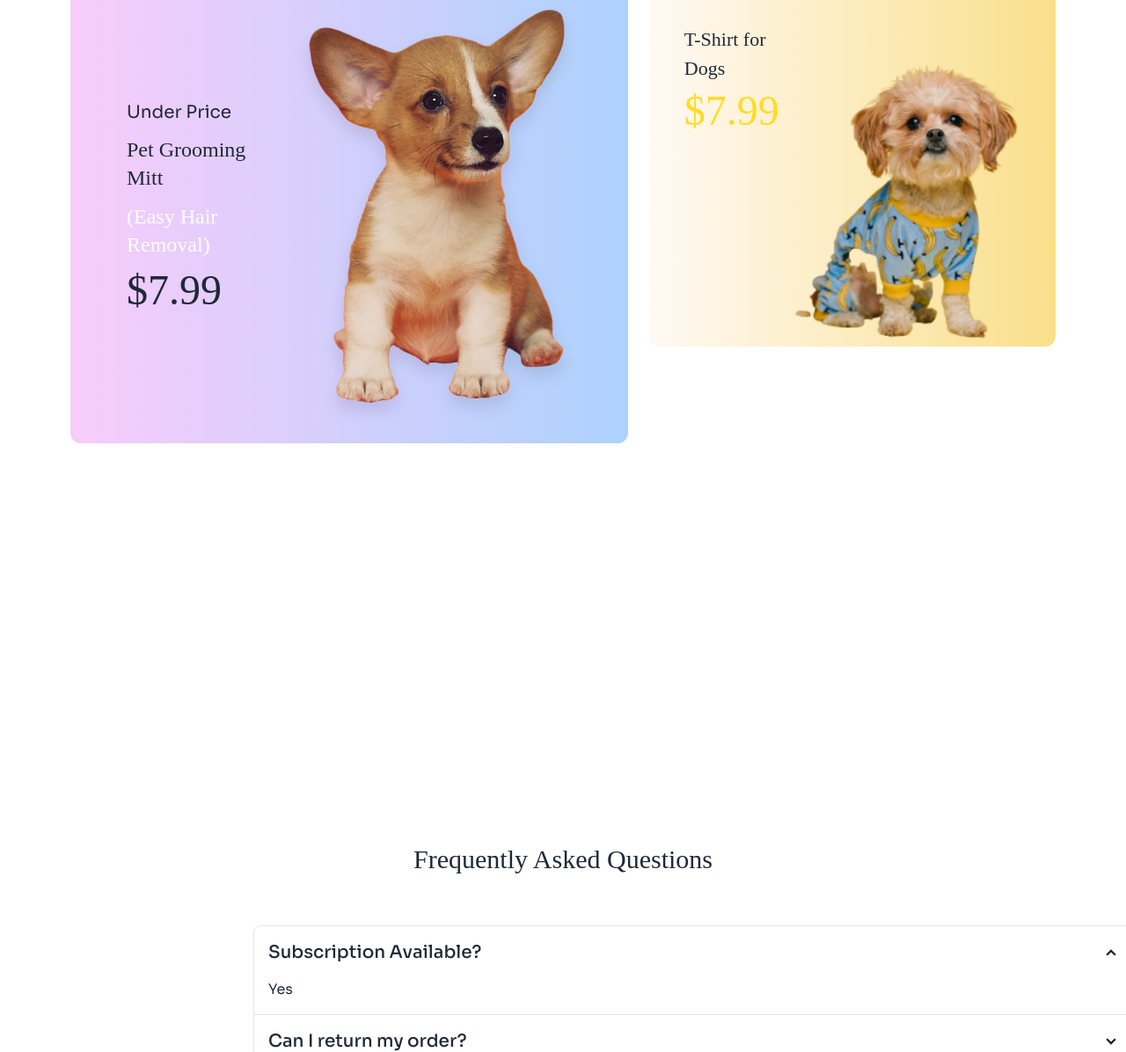
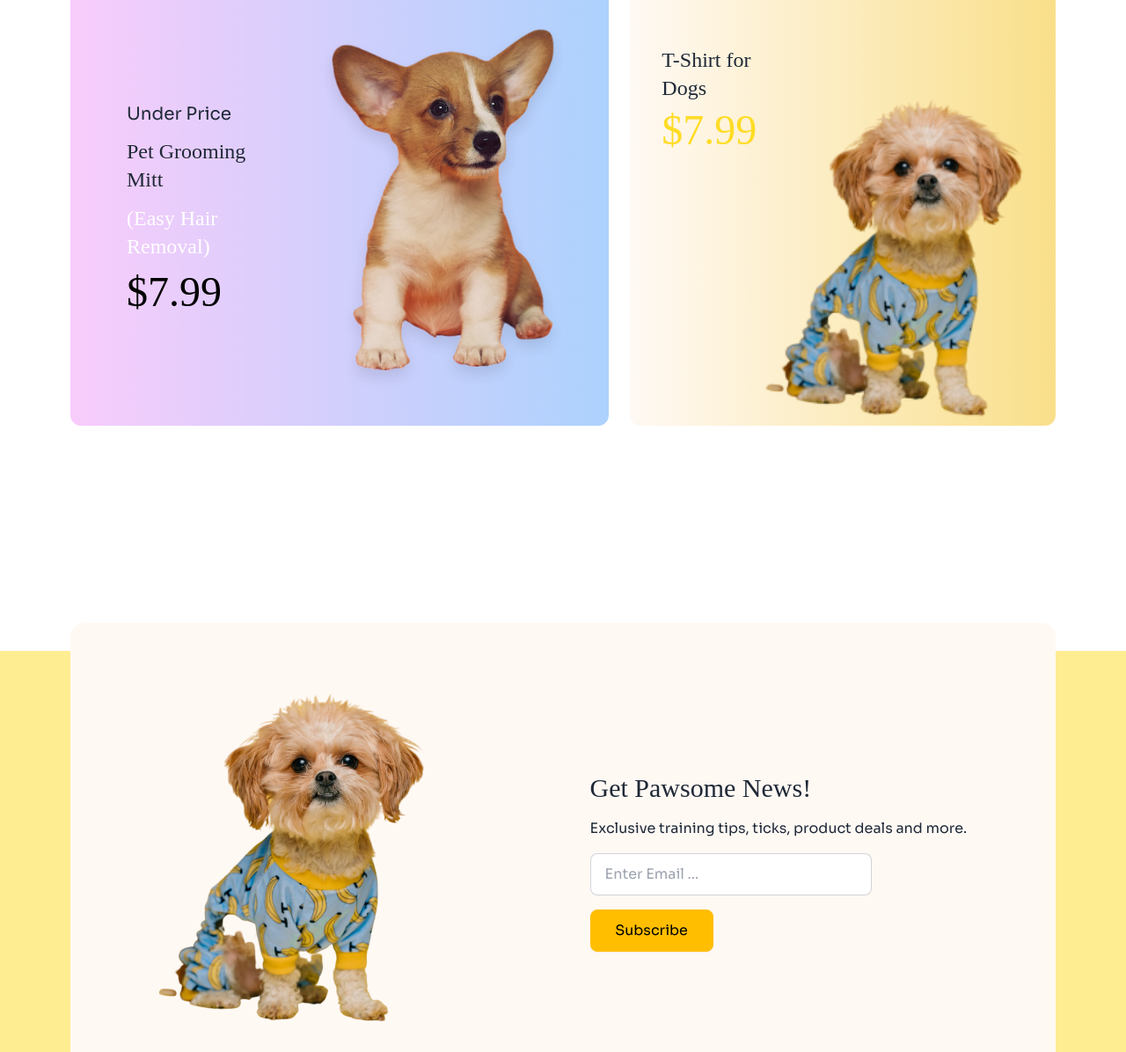
Before and after one commit to marziulrafi/Assignment-03, a plain HTML site: page index.html in a window 1280 px wide. Shown: the part 2311-3507 px from the top of the page at 88% size. Drawn offline with nearby package versions, Linux system fonts and the light colour scheme; a web font is replaced by a local one.

Commit message:
responsive modified

```diff
--- a/index.html
+++ b/index.html
@@ -96,7 +96,7 @@
         </div>
     </header>
 
-    <main class="container mx-auto">
+    <main class="container mx-auto -mt-24">
         <section class="lg:p-16">
             <h1 class="adlam text-4xl mb-6">Browse By Categories</h1>
             <div class="grid sm:grid-cols-6 grid-cols-2 gap-5">
@@ -182,7 +182,7 @@
         </section>
 
 
-        <section class="lg:p-20 container mx-auto bg-[#FFF9F4]">
+        <section class="lg:p-20 container mx-auto bg-[#FFF9F4] mt-16">
             <h1 class="adlam text-4xl mb-11 mt-9 animate-pulse">Trending Pet Products</h1>
 
             <div class="flex lg:flex-row flex-col gap-6">
@@ -339,64 +339,37 @@
                 </div>
         </section>
 
-        <section class="container mx-auto lg:p-20 mb-96">
+        <section class="container mx-auto lg:p-20 mb-96 mt-14">
             <h1 class="adlam text-4xl mb-14">Everyday low Price</h1>
             <div class="flex lg:flex-row flex-col gap-6">
                 <div class="lg:w-3/5 bg-gradient-to-r from-[#F8CCFB] to-[#ACD2FD] flex lg:justify-around lg:flex-row flex-col rounded-xl lg:items-center">
 
                     <div class="pt-16 pl-9 lg:py-32 lg:pl-16 flex flex-col gap-3">
-                        <p class="text-xl">Under Price</p>
+                        <p class="text-xl hidden lg:block">Under Price</p>
                         <h1 class="adlam text-2xl">Pet Grooming Mitt</h1>
-                        <p class="adlam text-2xl text-white">(Easy Hair Removal)</p>
-                        <p class="adlam text-5xl">$7.99</p>
+                        <p class="adlam text-2xl text-white hidden lg:block">(Easy Hair Removal)</p>
+                        <p class="adlam text-5xl text-white lg:text-black">$7.99</p>
                     </div>
 
-                    <img class="mt-5" src="c1-assets/cute-dog-mid.png" alt="">
+                    <img class="lg:w-3/5 w-1/2 ml-40 lg:ml-0" src="c1-assets/cute-dog-mid.png" alt="">
                 </div>
 
-                <div class="flex w-[490px] h-[430px] bg-gradient-to-r from-[#FFF9F4] to-[#F9DF8A] rounded-xl">
-                    <div class="p-10 flex flex-col gap-2 mt-6">
-                        <p class="adlam text-[22px]">T-Shirt for Dogs</p>
+                <div class="flex justify-around bg-gradient-to-r from-[#FFF9F4] to-[#F9DF8A] rounded-xl">
+                    <div class="pt-16 pl-9 flex flex-col gap-2">
+                        <p class="adlam text-2xl">T-Shirt for Dogs</p>
                         <h1 class="adlam text-[#FFDC26] text-5xl">$7.99</h1>
                     </div>
-                    <img class="-ml-16" src="c1-assets/cute-pet-small.png" alt="">
+                    <img class="mr-28" src="c1-assets/cute-pet-small.png" alt="">
                 </div>
             </div>
         </section>
 
-        <section>
-            <h1 class="adlam text-3xl mb-12 text-center animate-bounce">Frequently Asked Questions</h1>
-            <div class="join join-vertical w-[1000px] ml-72">
-                <div class="collapse collapse-arrow join-item border-base-300 border">
-                    <input type="radio" name="my-accordion-4" checked="checked" />
-                    <div class="collapse-title text-xl font-medium">Subscription Available?</div>
-                    <div class="collapse-content">
-                        <p>Yes</p>
-                    </div>
+        <section class="container mx-auto -mt-80 px-5 lg:p-20 absolute z-10">
+            <div class="lg:p-8 p-3 gap-5 lg:gap-10 rounded-2xl bg-[#FFF9F4] flex flex-col lg:flex-row lg:justify-around lg:items-center">
+                <div>
+                    <img class="pt-12" src="c1-assets/cute-pet-mid.png" alt="">
                 </div>
-                <div class="collapse collapse-arrow join-item border-base-300 border">
-                    <input type="radio" name="my-accordion-4" />
-                    <div class="collapse-title text-xl font-medium">Can I return my order?</div>
-                    <div class="collapse-content">
-                        <p>Yes, within 12 hours.</p>
-                    </div>
-                </div>
-                <div class="collapse collapse-arrow join-item border-base-300 border">
-                    <input type="radio" name="my-accordion-4" />
-                    <div class="collapse-title text-xl font-medium">How long will it take for my package to arrive?
-                    </div>
-                    <div class="collapse-content">
-                        <p>24-72 hours.</p>
-                    </div>
-                </div>
-            </div>
-        </section>
-
-
-        <section class="p-20 ml-14 relative">
-            <div class="p-8 gap-28 rounded-2xl w-[1280px] h-[460px] bg-[#FFF9F4] flex">
-                <img class="ml-10" src="c1-assets/cute-pet-mid.png" alt="">
-                <div class="flex flex-col gap-4 ml-10">
+                <div class="flex flex-col gap-4">
                     <h1 class="mt-10 adlam text-3xl">Get Pawsome News!</h1>
                     <p>Exclusive training tips, ticks, product deals and more.</p>
                     <input type="text" placeholder="Enter Email ..."
@@ -406,8 +379,8 @@
         </section>
     </main>
 
-    <footer class=" w-full bg-[#FFDC2680] p-48 -mt-52">
-        <div class="flex justify-between">
+    <footer class="w-full bg-[#FFDC2680] lg:p-48 lg:-mt-52 relative">
+        <div class="flex flex-col lg:flex-row pl-5 lg:justify-between pt-96 lg:pt-64 lg:items-center">
             <div class="flex flex-col gap-5">
                 <div class="flex gap-3">
                     <img src="c1-assets/logo-footer.png" alt="">
@@ -426,7 +399,7 @@
 
             <div class="flex flex-col gap-3 mt-24">
                 <h1 class="font-medium">Follow Us</h1>
-                <img class="cursor-pointer" src="c1-assets/social.png" alt="">
+                <img class="cursor-pointer w-[184.92px] pb-6" src="c1-assets/social.png" alt="">
             </div>
         </div>
     </footer>
```
